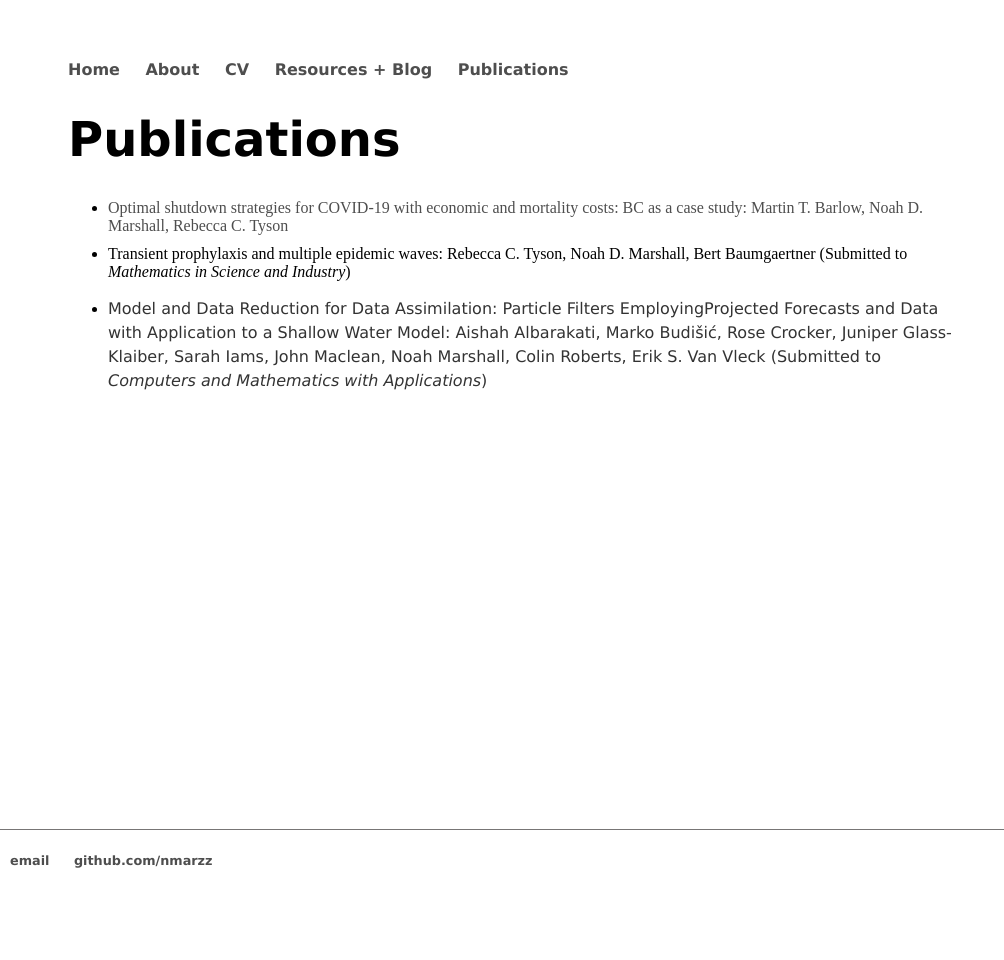
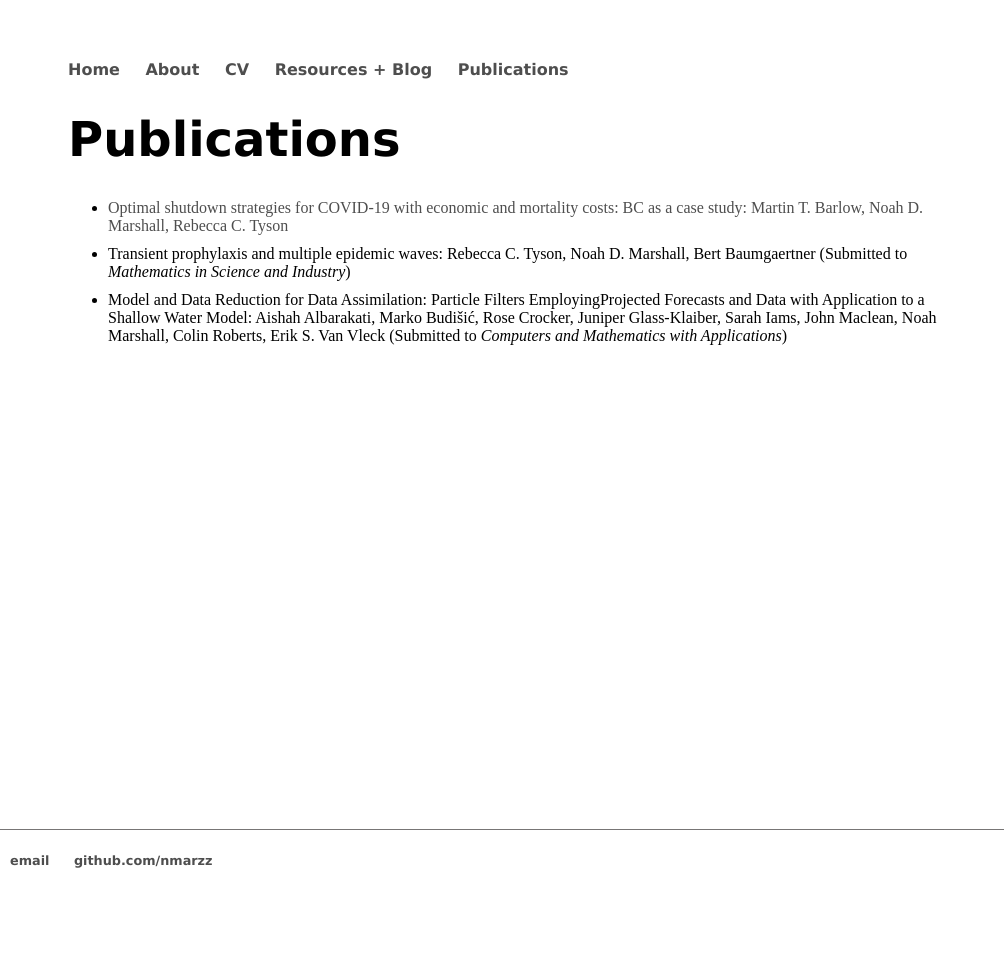
Before and after one commit to nmarzz/nmarzz.github.io, a Jekyll site: the page built from publications.html, in a window 1280 px wide. Shown: the whole page, without its empty margins (0-1004 px from the left). Built offline with Jekyll 4.4.1, drawn with Linux system fonts in a browser that asks for light colours.

Commit message:
update css

```diff
--- a/publications.html
+++ b/publications.html
@@ -8,5 +8,5 @@
 <ul>
 <li><a href="https://www.medrxiv.org/content/10.1101/2020.11.25.20239004v1.full">Optimal shutdown strategies for COVID-19 with economic and mortality costs: BC as a case study: Martin T. Barlow, Noah D. Marshall, Rebecca C. Tyson</a></li>
 <li>Transient prophylaxis and multiple epidemic waves: Rebecca C. Tyson, Noah D. Marshall, Bert Baumgaertner (Submitted to <i>Mathematics in Science and Industry</i>)</li>
-<li><p>Model and Data Reduction for Data Assimilation: Particle Filters EmployingProjected Forecasts and Data with Application to a Shallow Water Model: Aishah Albarakati, Marko Budi&scaron;i&cacute;, Rose Crocker, Juniper Glass-Klaiber, Sarah Iams, John Maclean, Noah Marshall, Colin Roberts, Erik S. Van Vleck (Submitted to <i>Computers and Mathematics with Applications</i>)</p></li>
+<li>Model and Data Reduction for Data Assimilation: Particle Filters EmployingProjected Forecasts and Data with Application to a Shallow Water Model: Aishah Albarakati, Marko Budi&scaron;i&cacute;, Rose Crocker, Juniper Glass-Klaiber, Sarah Iams, John Maclean, Noah Marshall, Colin Roberts, Erik S. Van Vleck (Submitted to <i>Computers and Mathematics with Applications</i>)</li>
 </ul>
```
